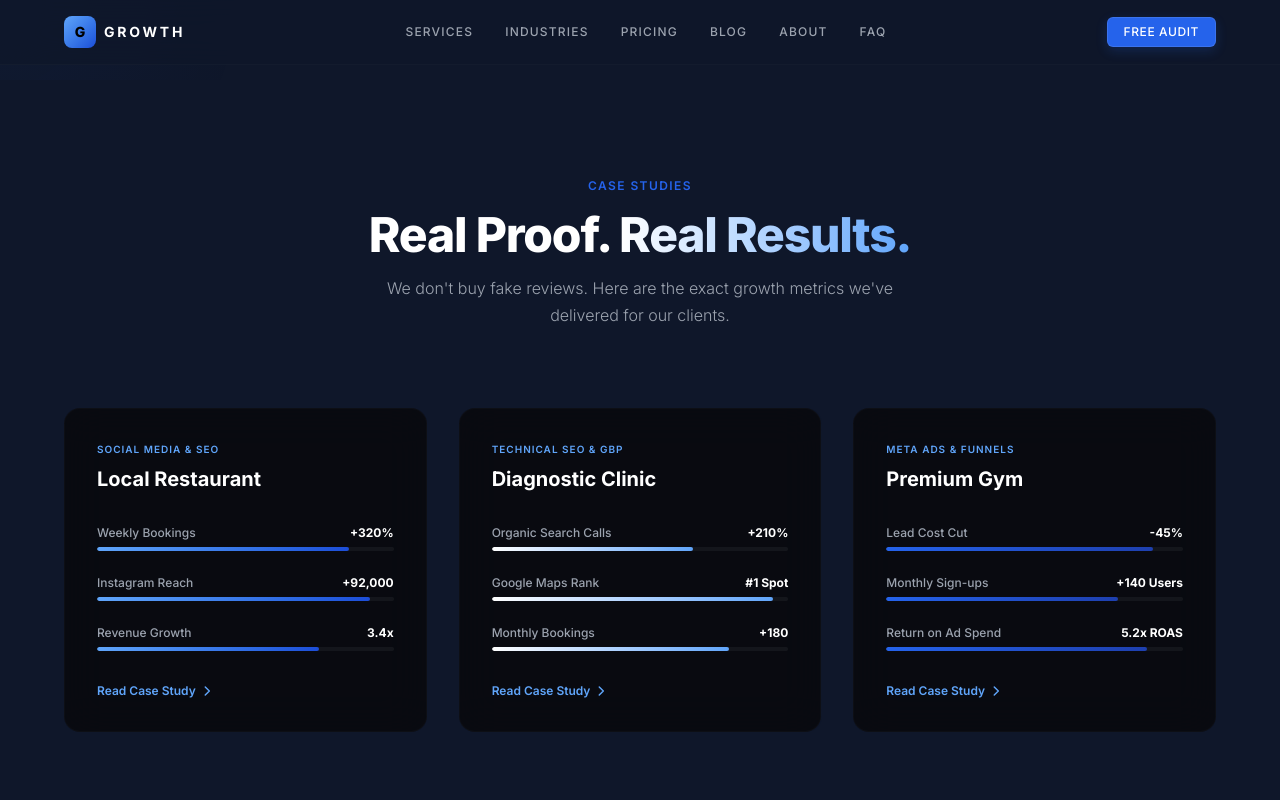
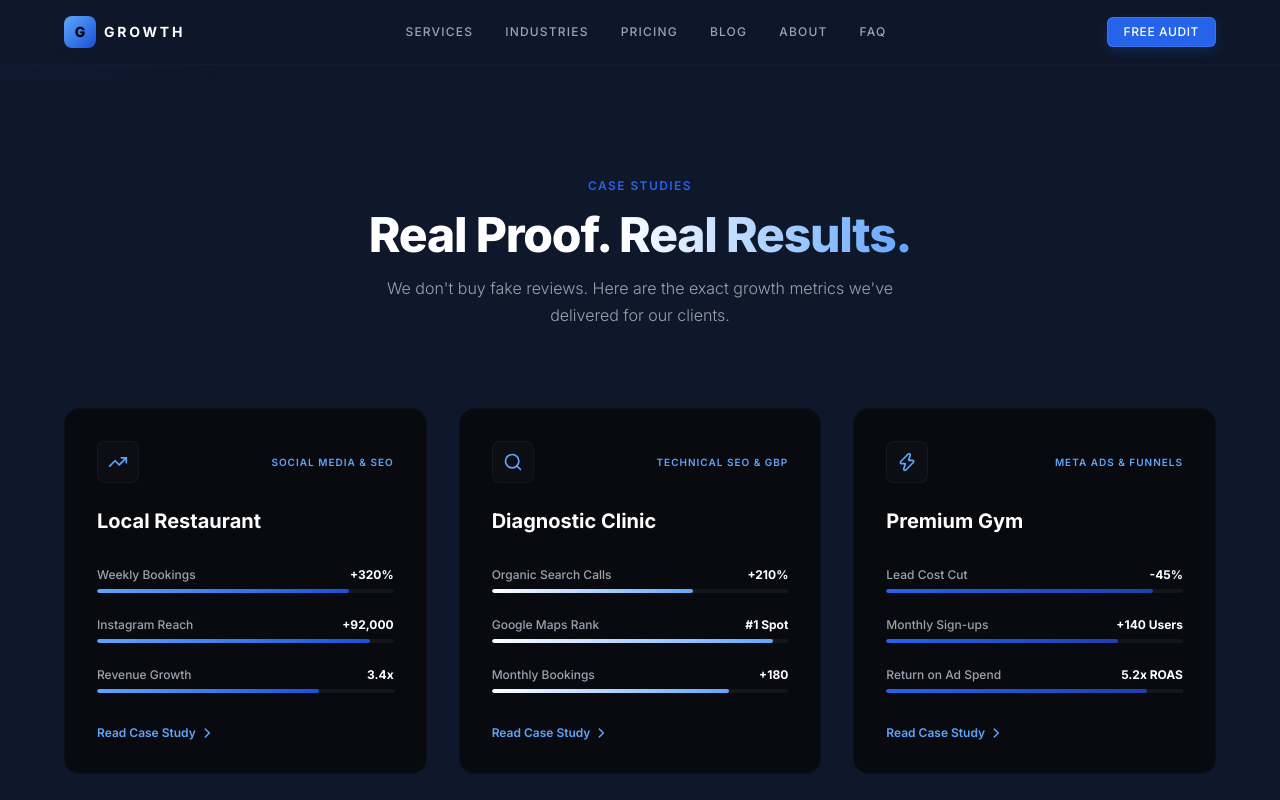
Before and after one commit to Pushkar555E/growth, a Next.js app: page /case-studies in a window 1280 px wide. Shown: the top 800 px of the page. Built offline with nearby package versions, Linux system fonts and the light colour scheme.

Commit message:
Integrate floating/pulsing motion graphic keyframes and inject professional Lucide metrics icons into case study cards

```diff
--- a/app/globals.css
+++ b/app/globals.css
@@ -213,3 +213,23 @@ body {
                     linear-gradient(90deg, rgba(255, 255, 255, 0.01) 1px, transparent 1px);
   background-size: 50px 50px;
 }
+
+/* ── Floating Background Blobs Keyframes ─────────────────── */
+@keyframes float {
+  0%, 100% { transform: translateY(0px) rotate(0deg) translate(-50%, 0); }
+  33% { transform: translateY(-12px) rotate(1deg) translate(-50%, 0); }
+  66% { transform: translateY(6px) rotate(-1deg) translate(-50%, 0); }
+}
+
+@keyframes pulse-slow {
+  0%, 100% { opacity: 0.15; transform: scale(1) translate(-50%, 0); }
+  50% { opacity: 0.25; transform: scale(1.08) translate(-50%, 0); }
+}
+
+.animate-float {
+  animation: float 6s ease-in-out infinite;
+}
+
+.animate-pulse-slow {
+  animation: pulse-slow 5s ease-in-out infinite;
+}
--- a/components/CaseStudiesSection.jsx
+++ b/components/CaseStudiesSection.jsx
@@ -2,6 +2,7 @@
 
 import { motion } from "framer-motion";
 import Link from "next/link";
+import { TrendingUp, Search, Zap } from "lucide-react";
 
 const caseStudies = [
   {
@@ -9,6 +10,7 @@ const caseStudies = [
     slug: "local-restaurant",
     title: "Local Restaurant",
     sub: "Social Media & SEO",
+    icon: TrendingUp,
     metric1: { name: "Weekly Bookings", value: "+320%", pct: 85 },
     metric2: { name: "Instagram Reach", value: "+92,000", pct: 92 },
     metric3: { name: "Revenue Growth", value: "3.4x", pct: 75 },
@@ -19,6 +21,7 @@ const caseStudies = [
     slug: "diagnostic-clinic",
     title: "Diagnostic Clinic",
     sub: "Technical SEO & GBP",
+    icon: Search,
     metric1: { name: "Organic Search Calls", value: "+210%", pct: 68 },
     metric2: { name: "Google Maps Rank", value: "#1 Spot", pct: 95 },
     metric3: { name: "Monthly Bookings", value: "+180", pct: 80 },
@@ -29,6 +32,7 @@ const caseStudies = [
     slug: "premium-gym",
     title: "Premium Gym",
     sub: "Meta Ads & Funnels",
+    icon: Zap,
     metric1: { name: "Lead Cost Cut", value: "-45%", pct: 90 },
     metric2: { name: "Monthly Sign-ups", value: "+140 Users", pct: 78 },
     metric3: { name: "Return on Ad Spend", value: "5.2x ROAS", pct: 88 },
@@ -55,7 +59,9 @@ export default function CaseStudiesSection() {
         </div>
 
         <div className="grid grid-cols-1 lg:grid-cols-3 gap-8">
-          {caseStudies.map((study, idx) => (
+          {caseStudies.map((study, idx) => {
+            const Icon = study.icon;
+            return (
               <motion.div
                 key={study.id}
                 id={study.id}
@@ -66,9 +72,14 @@ export default function CaseStudiesSection() {
                 className="glass p-8 hover:bg-white/[0.02] border-white/[0.03] transition-all duration-300 flex flex-col justify-between"
               >
                 <div>
-                <span className="text-[10px] text-amber-400 font-semibold tracking-widest uppercase mb-2 block">
+                  <div className="mb-6 flex items-center justify-between">
+                    <div className="p-2.5 bg-white/[0.02] border border-white/[0.04] rounded-lg inline-block">
+                      <Icon className="w-5 h-5 text-amber-400" />
+                    </div>
+                    <span className="text-[10px] text-amber-400 font-semibold tracking-widest uppercase">
                       {study.sub}
                     </span>
+                  </div>
                   <h3 className="text-xl font-bold text-white mb-8">{study.title}</h3>
 
                   {/* Horizontal Bar Chart 1 */}
@@ -140,7 +151,8 @@ export default function CaseStudiesSection() {
                   </Link>
                 </div>
               </motion.div>
-          ))}
+            );
+          })}
         </div>
       </div>
     </section>
--- a/components/Hero.jsx
+++ b/components/Hero.jsx
@@ -36,7 +36,8 @@ export default function Hero() {
       <div className="absolute inset-0 hero-grid opacity-[0.2] pointer-events-none" />
 
       {/* Floating background gradient blobs */}
-      <div className="absolute top-1/4 left-1/2 -translate-x-1/2 w-[700px] h-[400px] bg-blob bg-blob-purple opacity-20" />
+      <div className="absolute top-1/4 left-1/2 w-[600px] h-[400px] bg-blob bg-blob-purple animate-pulse-slow pointer-events-none" />
+      <div className="absolute bottom-10 left-1/4 w-[400px] h-[400px] bg-blob bg-blob-cyan animate-float opacity-10 pointer-events-none" />
 
       <div className="container-tight relative z-10 flex flex-col items-center text-center">
         {/* Badge */}
```
Lines whose indentation alone changed are shown as unchanged.
